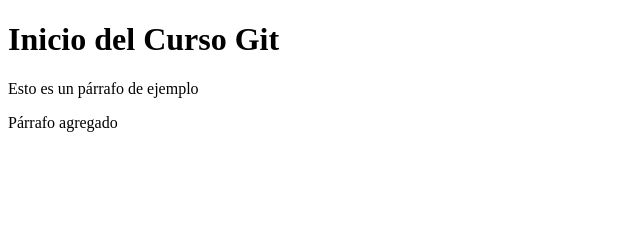
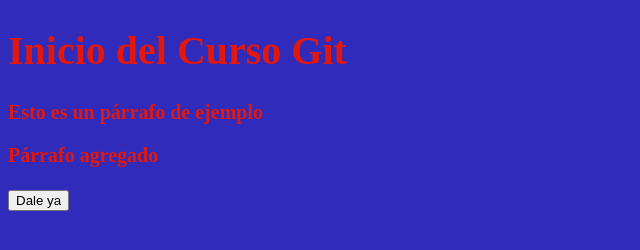
Before and after one commit to ricnemonic/CursoGit, a plain HTML site: page index.html in a window 1280 px wide. Shown: the whole page, without its empty margins (0-640 px from the left). Drawn offline with Linux system fonts and the light colour scheme.

Commit message:
Función javascript saludo agregada

```diff
--- a/css/styles.css
+++ b/css/styles.css
@@ -1,6 +1,7 @@
+
 body {
    background-color: rgb(48, 43, 187);
    font-weight: bold;
    color: rgb(226, 24, 14);
-   font-size:20px;
+   font-size: 20px;
 }
--- a/index.html
+++ b/index.html
@@ -1,16 +1,22 @@
 <!DOCTYPE html>
 <html lang="es">
+
 <head>
     <meta charset="UTF-8">
     <meta name="viewport" content="width=device-width, initial-scale=1.0">
     <title>Prueba Git</title>
-    <link rel="stylesheet" href="css/styles.css" type="text-css">
+    <link rel="stylesheet" href="css/styles.css" type="text/css">
+    <script src="js/javascript.js"></script>
 </head>
+
 <body>
     <h1>Inicio del Curso Git</h1>
 
     <p>Esto es un párrafo de ejemplo </p>
 
     <p>Párrafo agregado</p>
+
+    <button type="button" onclick="saludo()">Dale ya</button>
 </body>
+
 </html>
--- a/js/javascript.js
+++ b/js/javascript.js
@@ -0,0 +1,7 @@
+// Documento Javascript
+
+function saludo() {
+
+    alert("Hola Ironman");
+
+}
```
